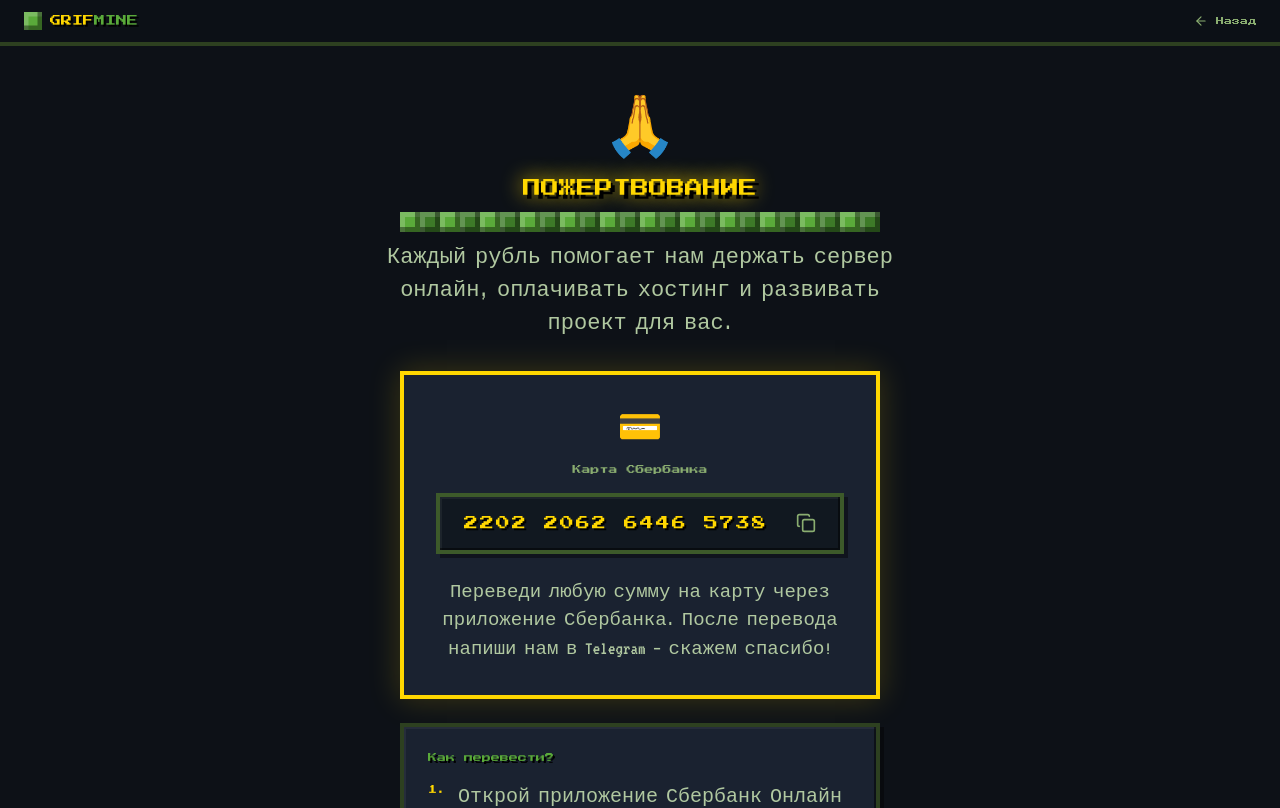
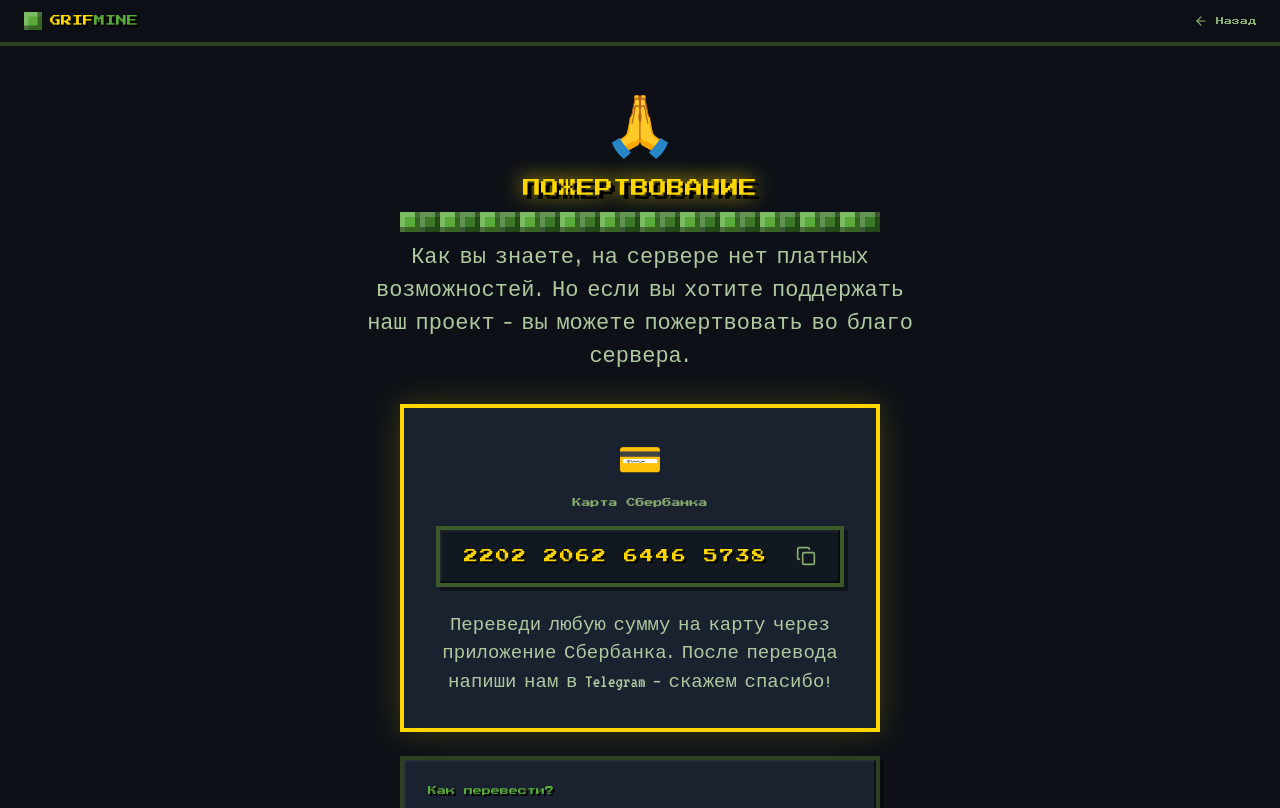
Before and after one commit to pr-poehali-dev/minecraft-server-info-display, a React (Vite) app: page /donate in a window 1280 px wide. Shown: the top 808 px of the page. Built offline with nearby package versions, Linux system fonts and the light colour scheme.

Commit message:
Add donation message to server

```diff
--- a/src/pages/Donate.tsx
+++ b/src/pages/Donate.tsx
@@ -103,7 +103,7 @@ export default function Donate() {
             margin: "0 auto",
           }}
         >
-          Каждый рубль помогает нам держать сервер онлайн, оплачивать хостинг и развивать проект для вас.
+          Как вы знаете, на сервере нет платных возможностей. Но если вы хотите поддержать наш проект — вы можете пожертвовать во благо сервера.
         </p>
       </div>
 
```
